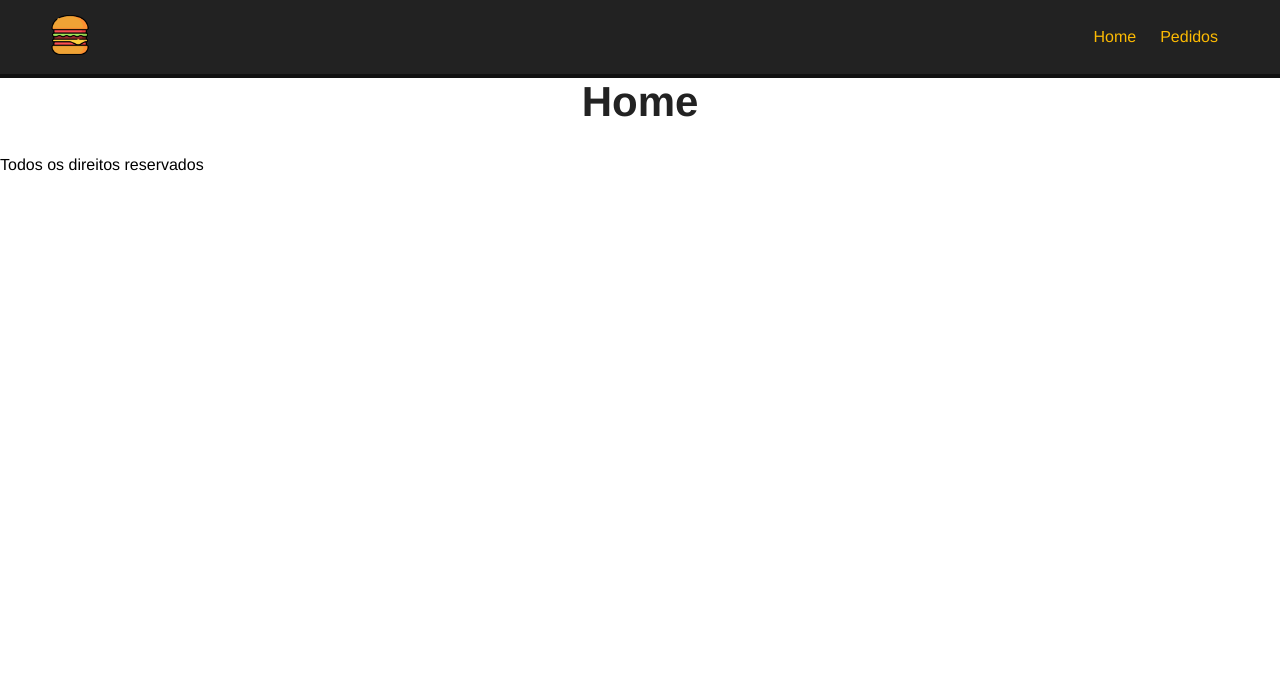
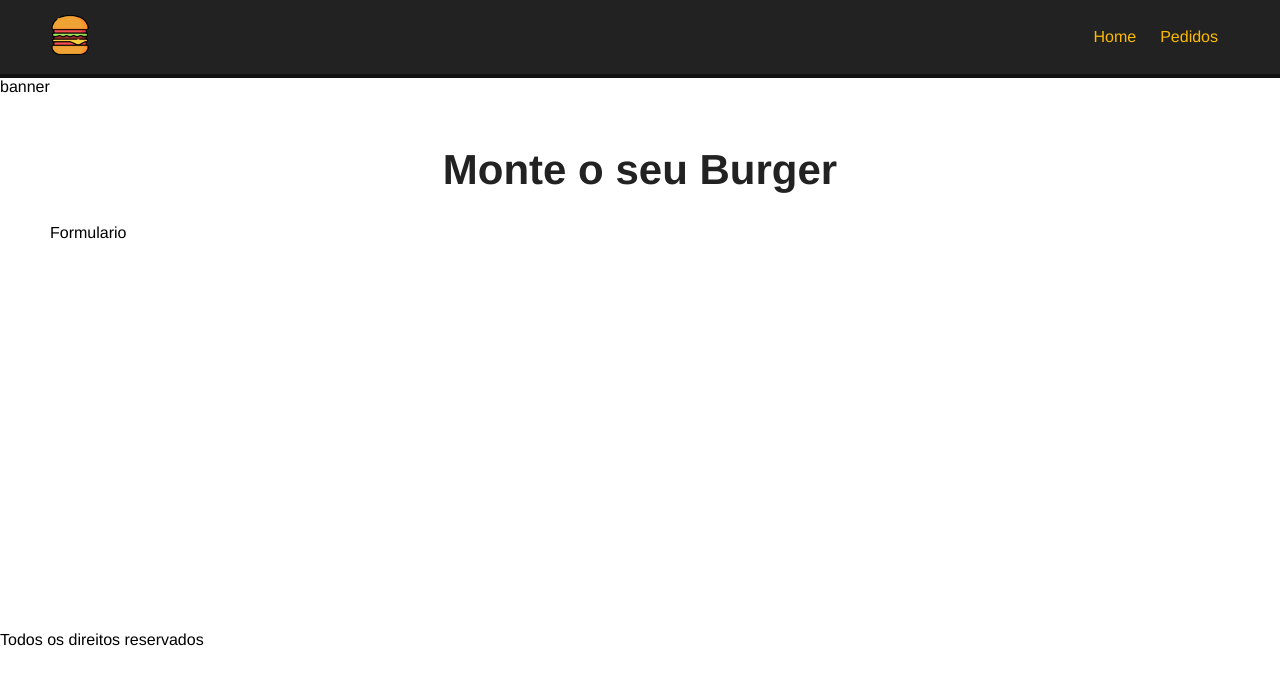
Before and after one commit to tallysdev/vue-studies, a Vue app in the folder myproject-vue/: page / in a window 1280 px wide. Shown: the top 684 px of the page. Built offline with nearby package versions, Linux system fonts and the light colour scheme.

Commit message:
adding common class

```diff
--- a/myproject-vue/src/views/MyHome.vue
+++ b/myproject-vue/src/views/MyHome.vue
@@ -1,6 +1,8 @@
 <template>
-    <div>
-        <h1>Home</h1>
+    <p>banner</p>
+    <div class="main-container">
+        <h1>Monte o seu Burger</h1>
+        <p>Formulario</p>
     </div>
 </template>
 <script>
--- a/myproject-vue/src/views/MyPedidos.vue
+++ b/myproject-vue/src/views/MyPedidos.vue
@@ -1,5 +1,5 @@
 <template>
-    <div>
+    <div class="main-container">
         <h1>Pedidos</h1>
     </div>
 </template>
```
